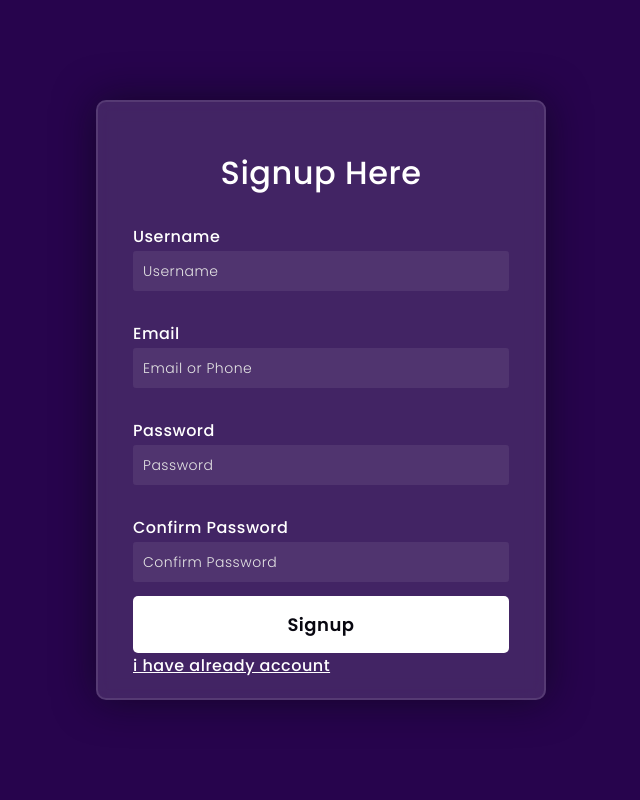
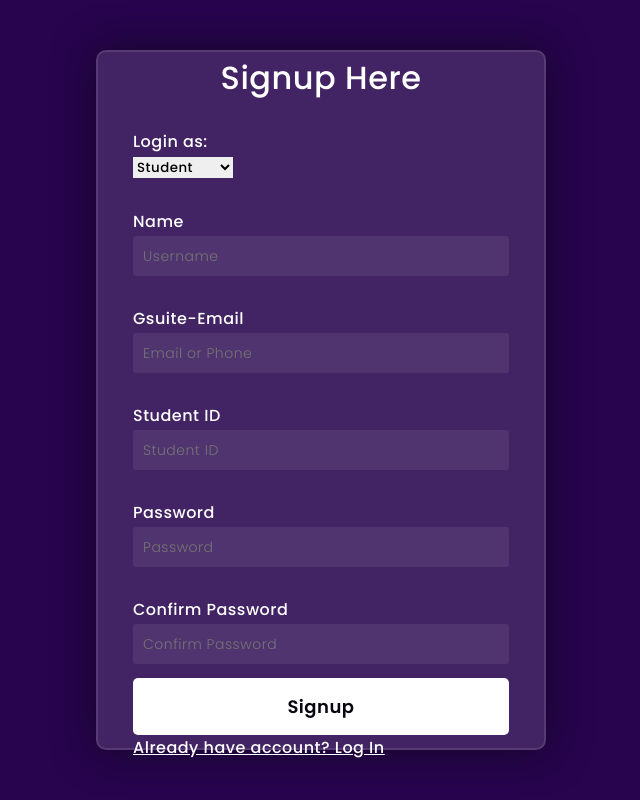
Before and after one commit to nitu2102/bracUnite, a Django app: page /signup/ in a window 1280 px wide. Shown: the whole page, without its empty margins (319-959 px from the left). Run offline with Django 4.2, Linux system fonts and the light colour scheme.

Commit message:
Fixed the signup page

```diff
--- a/templates/login.html
+++ b/templates/login.html
@@ -58,7 +58,7 @@
       width: 100%;
       padding: 8px;
       border-radius: 3px;
-      border: 1px solid #ccc;
+      border: 1px solid #0f0d0d;
     }
     :root {
         --clr-neon: rgb(36, 153, 231);
--- a/templates/signup.html
+++ b/templates/signup.html
@@ -19,23 +19,10 @@
 body{
     background-color: rgb(39, 4, 77);
 }
-.background{
-    width: 430px;
-    height: 520px;
-    position: absolute;
-    transform: translate(-50%,-50%);
-    left: 50%;
-    top: 50%;
-}
-.background .shape{
-    height: 200px;
-    width: 200px;
-    position: absolute;
-    border-radius: 50%;
-}
+
 
 form{
-    height: 600px;
+    height: 700px;
     width: 450px;
     background-color: rgba(255,255,255,0.13);
     position: absolute;
@@ -46,7 +33,7 @@ form{
     backdrop-filter: blur(10px);
     border: 2px solid rgba(255,255,255,0.1);
     box-shadow: 0 0 40px rgba(8,7,16,0.6);
-    padding: 50px 35px;
+    padding: 5px 35px;
 }
 form *{
     font-family: 'Poppins',sans-serif;
@@ -79,9 +66,7 @@ input{
     font-size: 14px;
     font-weight: 300;
 }
-::placeholder{
-    color: #e5e5e5;
-}
+
 button{
     margin-top: 14px;
     width: 100%;
@@ -93,28 +78,15 @@ button{
     border-radius: 5px;
     cursor: pointer;
 }
-.social{
-  margin-top: 30px;
-  display: flex;
+
+option{
+    color: #000;
 }
-.social div{
-  background: rgb(55, 0, 255);
-  width: 150px;
-  border-radius: 3px;
-  padding: 5px 10px 10px 5px;
-  background-color: rgba(255,255,255,0.27);
-  color: #eaf0fb;
-  text-align: center;
+select{
+    color: #000;
+    width: 100px;
 }
-.social div:hover{
-  background-color: rgba(255,255,255,0.47);
-}
-.social .fb{
-  margin-left: 25px;
-}
-.social i{
-  margin-right: 4px;
-}
+
 
     </style>
 </head>
@@ -126,22 +98,59 @@ button{
     <form action="" method="post">
         {% csrf_token %}
         <h3>Signup Here</h3>
+        <form action="#" method="post">
+            <div class="form-group">
+              <label for="signupType">Login as:</label>
+              <select id="signupType" onchange="showFields(this.value)">
+                <option value="student">Student</option>
+                <option value="alumni">Alumni</option>
+                <option value="faculty">Faculty</option>
+              </select>
+            </div>
 
-        <label for="username">Username</label>
+        <label for="username">Name</label>
         <input type="text" placeholder="Username" name="username" id="username" required>
 
-        <label for="email">Email</label>
-        <input type="email" placeholder="Email or Phone" name="email" id="email">
+        <label for="email">Gsuite-Email</label>
+        <input type="email" placeholder="Email or Phone" name="email" id="email" required>
+
+        <label for="studentID">Student ID</label>
+        <input type="text" placeholder="Student ID" id="studentID" name="studentID" required>
 
         <label for="password1">Password</label>
-        <input type="password" placeholder="Password" id="password1" name="password1">
+        <input type="password" placeholder="Password" id="password1" name="password1" required>
 
 
         <label for="password2">Confirm Password</label>
-        <input type="password" placeholder="Confirm Password" id="password2" name="password2">
+        <input type="password" placeholder="Confirm Password" id="password2" name="password2" required>
         <button type="submit">Signup</button>
 
-        <a href="#" >i have already account</a>
+        <a href="\login" >Already have account? Log In</a>
     </form>
+    <script>
+        function showFields(signupType) {
+          var fieldGroup2 = document.getElementById("fieldGroup2");
+          var fieldLabel2 = document.getElementById("fieldLabel2");
+          var fieldLabel3 = document.getElementById("fieldLabel3");
+
+          if (signupType === "student") {
+            fieldLabel1.innerText = "Student ID:";
+            fieldLabel2.innerText = "Email:";
+            fieldGroup2.style.display = "block";
+            fieldLabel3.innerText = "Password:";
+          } else if (signupType === "alumni") {
+            fieldLabel1.innerText = "Student ID:";
+            fieldLabel2.innerText = "Password:";
+            fieldGroup2.style.display = "none";
+            fieldLabel3.innerText = "Alumni Password:";
+          } else if (signupType === "faculty") {
+            fieldLabel1.innerText = "Email:";
+            fieldLabel2.innerText = "Password:";
+            fieldGroup2.style.display = "none";
+            fieldLabel3.innerText = "Faculty Password:";
+          }
+        }
+
+      </script>
 </body>
 </html>
```
